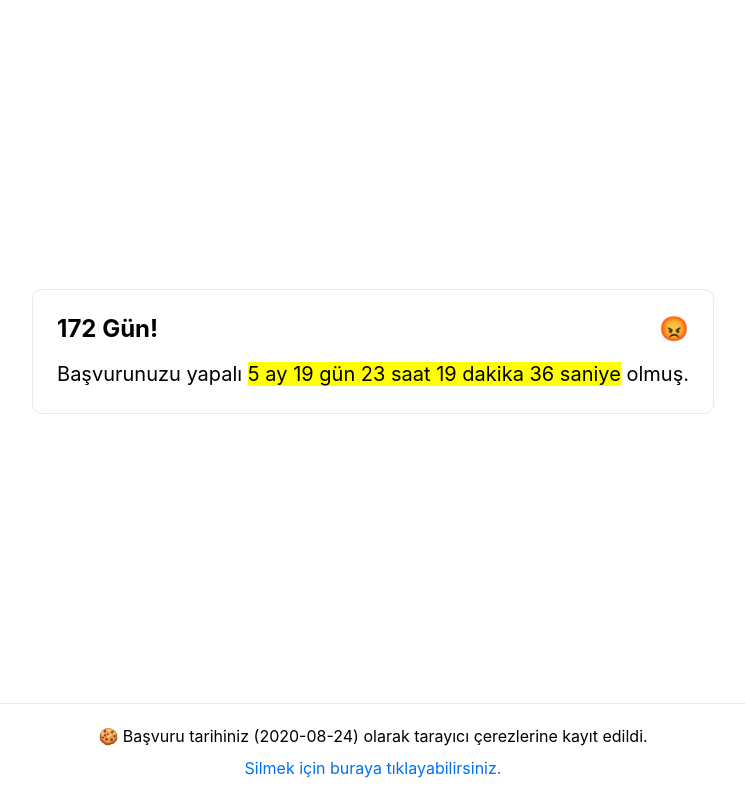
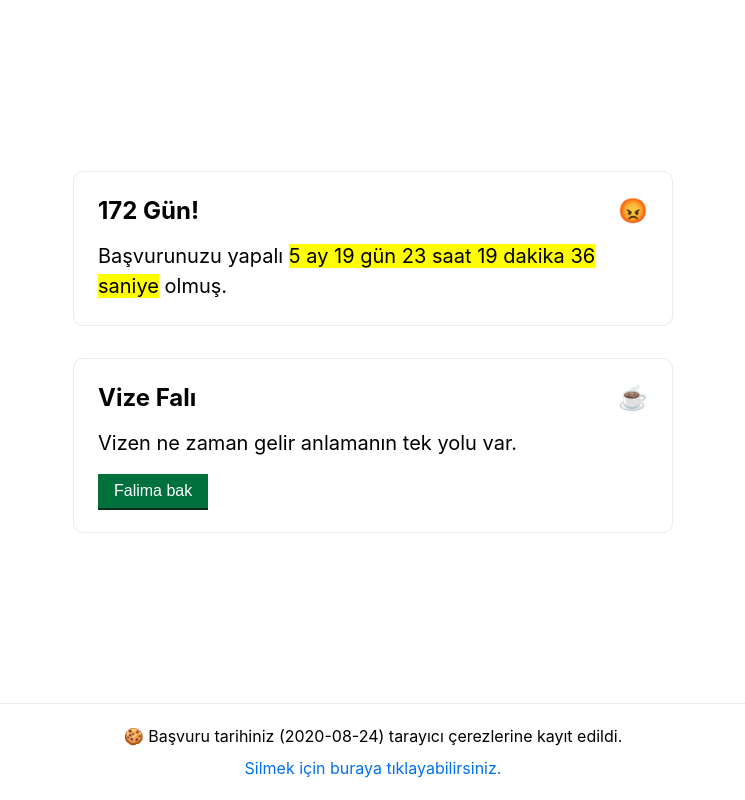
Before and after one commit to coscakir/kac-gun-oldu, a Next.js app: page / in a window 1280 px wide. Both pictures are taken after a click on the button "Hesapla". Shown: the whole page, without its empty margins (267-1012 px from the left). Built offline with nearby package versions, Linux system fonts and the light colour scheme.

Commit message:
vize fali eklendi

```diff
--- a/components/button/button.module.css
+++ b/components/button/button.module.css
@@ -21,3 +21,9 @@
 .button:disabled {
   opacity: 0.7;
 }
+
+.sm {
+  height: auto;
+  padding: 0.5rem 1rem;
+  font-size: 1rem;
+}
--- a/components/button/index.js
+++ b/components/button/index.js
@@ -1,9 +1,13 @@
 import React from "react";
+import cn from "classnames";
 import styles from "./button.module.css";
 
-export default function Button({ children, ...props }) {
+export default function Button({ size, children, ...props }) {
   return (
-    <button className={styles.button} {...props}>
+    <button
+      className={cn(styles.button, size ? styles[size] : null)}
+      {...props}
+    >
       {children}
     </button>
   );
--- /dev/null
+++ b/pages/api/fal.js
@@ -0,0 +1,19 @@
+export default (req, res) => {
+  const falSonuclari = [
+    "- bak burda pikaçu benzeri birşey var görüyor musun, evet ya resmen pikaçu bu... - eee, ne demek yani şimdi bu? - valla, biri seni seçecek heralde, anlamı bu.",
+    "- bir köpek var ama balık gibi kafası. - hani nerde; köpek mi, balık mı? - hmm... köpek balığı.",
+    "- yunus çıktı burda. hmm yunus tatil demek yaaani vizen yazin gelicek 🎉",
+    "gelecek ayin beşinci gününun şafağında mailine bak. bekledigin haber gelmis olacak.",
+    "-....bak bak $urda iste... göz var sende  -kiz kahve den sonra sana bi kur$un dökelim",
+    "- sana iki vakite kadar bir yol var, ayrica haber alacaksin, elline önemli bir belge geciyor, kismetlerin bol, elline para gececek, evleniyorsun, mutlu bir yuva ve iyi bir i$e sagip oluyorsun...",
+    "kiz vallahi sende hiç bir$ey görmüyorum. sende hersey süper,hic merak etme. (vize sonucu muallak soylemeye korktum)",
+    "sana iki yol var;biri uzun biri kisa;uzunu hayat yolu,kisasi ayak yolu",
+    " -e ne görüyosun? - kahveee!?",
+    "-ahtapot var bak kocaman, 4 ayağı çıkmış, kaç tane var ki normalde kız? neyse işte ayaklar tamamlanınca müjden var senin",
+    "29 vakte kadar vizen gelicek.. hımm sen ya topuklu ayakkabı alıcaksın ya da italya'ya gidiceksin..",
+  ];
+
+  const random = Math.floor(Math.random() * falSonuclari.length);
+  res.statusCode = 200;
+  res.json({ sonuc: falSonuclari[random] });
+};
--- a/pages/api/hello.js
+++ /dev/null
@@ -1,5 +0,0 @@
-// Next.js API route support: https://nextjs.org/docs/api-routes/introduction
-
-export default (req, res) => {
-  res.status(200).json({ name: 'John Doe' })
-}
--- a/pages/index.js
+++ b/pages/index.js
@@ -18,6 +18,7 @@ export default function Home() {
   const [isValidDate, setIsValidDate] = React.useState(true);
   const [days, setDays] = React.useState("");
   const [duration, setDuration] = React.useState("");
+  const [fal, setFal] = React.useState("");
   const today = new Date().toISOString().split("T")[0];
 
   React.useEffect(() => {
@@ -26,6 +27,9 @@ export default function Home() {
       setStartDate(startDate);
       setDiffInCalendarDays(startDate);
       setDurationInWords(startDate);
+    }
+    if (localStorage.getItem("fal")) {
+      setFal(localStorage.getItem("fal"));
     }
   }, []);
 
@@ -71,6 +75,15 @@ export default function Home() {
     setStartDate("2020-08-24");
     setIsValidDate(true);
     setDays("");
+    setFal("");
+  };
+
+  const falimaBak = async () => {
+    setFal("bakiyorum.. sakin ol.. hmm. kiz bak, goruyor musun?");
+    const res = await fetch("api/fal");
+    const data = await res.json();
+    setFal(data.sonuc);
+    localStorage.setItem("fal", data.sonuc);
   };
 
   return (
@@ -108,6 +121,26 @@ export default function Home() {
                 Başvurunuzu yapalı <mark>{duration}</mark> olmuş.
               </p>
             </div>
+            <div className={styles.card}>
+              <h3>
+                Vize Falı <span>☕️</span>
+              </h3>
+              {!fal && (
+                <>
+                  <p style={{ marginBottom: "1rem" }}>
+                    Vizen ne zaman gelir anlamanın tek yolu var.
+                  </p>
+                  <Button size="sm" onClick={falimaBak}>
+                    Falima bak
+                  </Button>
+                </>
+              )}
+              {fal && (
+                <>
+                  <p>{fal}</p>
+                </>
+              )}
+            </div>
           </div>
         )}
         {!days && (
@@ -135,8 +168,8 @@ export default function Home() {
       {days && (
         <footer className={styles.footer}>
           <span>
-            🍪 Başvuru tarihiniz ({startDate}) olarak tarayıcı çerezlerine kayıt
-            edildi.
+            🍪 Başvuru tarihiniz ({startDate}) {fal ? "ve faliniz" : null}{" "}
+            tarayıcı çerezlerine kayıt edildi.
           </span>
           <a onClick={handleReset}>Silmek için buraya tıklayabilirsiniz.</a>
         </footer>
--- a/styles/Home.module.css
+++ b/styles/Home.module.css
@@ -59,14 +59,17 @@
 }
 
 .grid {
+  width: 100%;
   display: flex;
   align-items: center;
   justify-content: center;
-  max-width: 800px;
-  grid-gap: 1rem;
+  max-width: 600px;
+  grid-gap: 2rem;
+  flex-direction: column;
 }
 
 .card {
+  width: 100%;
   padding: 1.5rem;
   text-align: left;
   color: inherit;
@@ -100,8 +103,6 @@
 
 @media (max-width: 600px) {
   .grid {
-    width: 100%;
-    flex-direction: column;
     padding: 2rem;
   }
 }
```
